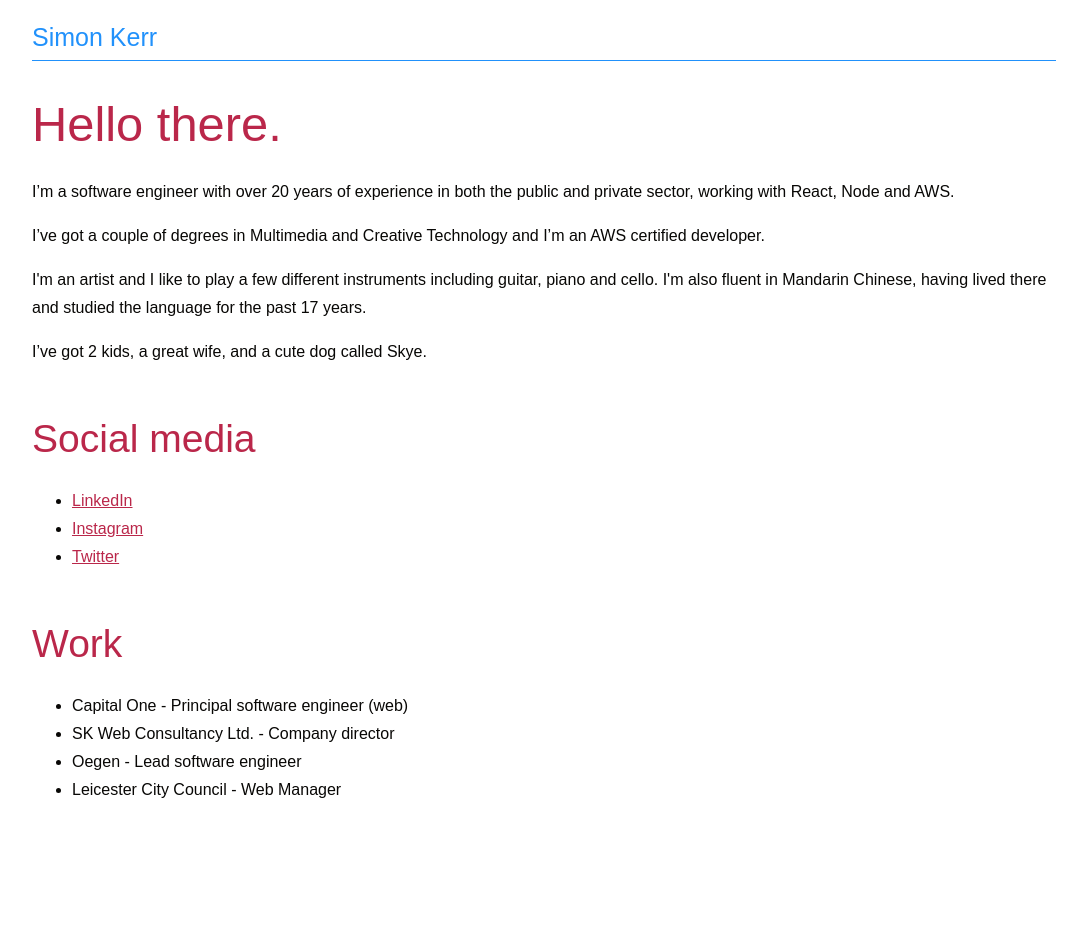
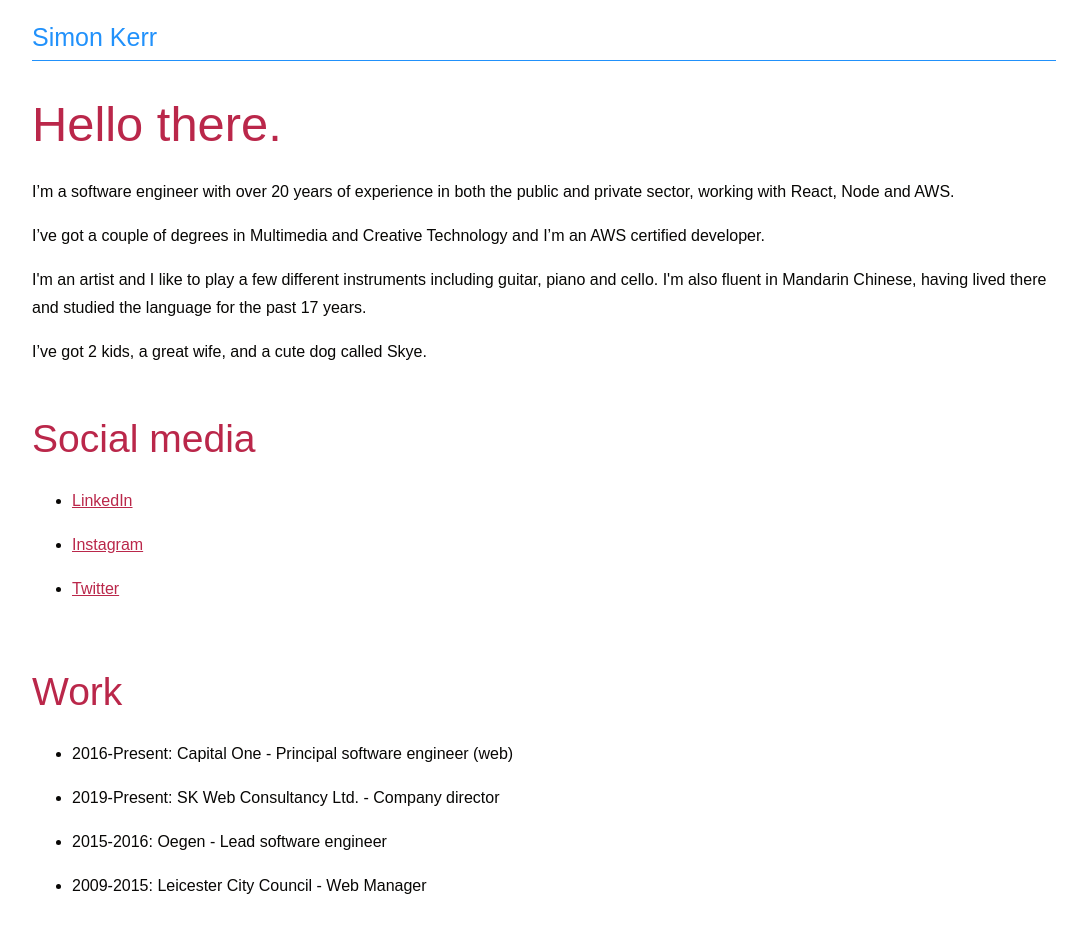
Before and after one commit to simonpkerr/simonpkerr.github.io, a Gatsby site: page / in a window 1280 px wide. Shown: the whole page, without its empty margins (96-1183 px from the left). Before the commit the page ends 836 px from the top, so only its background shows below. Built offline with nearby package versions, Linux system fonts and the light colour scheme; Gatsby itself is replaced by a stand-in of ours; a web font is replaced by a local one.

Commit message:
update content

```diff
--- /dev/null
+++ b/src/components/listItem.js
@@ -0,0 +1,9 @@
+import styled, { css } from "styled-components"
+
+const ListItem = styled.li`
+  ${({ theme: { space } }) => css`
+    padding: 0 0 ${space.small} 0;
+  `}
+`
+
+export default ListItem
--- a/src/pages/index.js
+++ b/src/pages/index.js
@@ -1,6 +1,7 @@
 import React from "react"
 import A from "../components/a"
 import Layout from "../components/layout"
+import ListItem from "../components/listItem"
 import SEO from "../components/seo"
 
 const IndexPage = () => (
@@ -23,31 +24,35 @@ const IndexPage = () => (
     <p>I&rsquo;ve got 2 kids, a great wife, and a cute dog called Skye.</p>
     <h2>Social media</h2>
     <ul>
-      <li>
+      <ListItem>
         <A
           href="https://www.linkedin.com/in/simon-kerr-06a53a25/"
           target="_blank"
         >
           LinkedIn
         </A>
-      </li>
-      <li>
+      </ListItem>
+      <ListItem>
         <A href="https://www.instagram.com/simonpkerr" target="_blank">
           Instagram
         </A>
-      </li>
-      <li>
+      </ListItem>
+      <ListItem>
         <A href="https://twitter.com/simon_p_kerr" target="_blank">
           Twitter
         </A>
-      </li>
+      </ListItem>
     </ul>
     <h2>Work</h2>
     <ul>
-      <li>Capital One - Principal software engineer (web)</li>
-      <li>SK Web Consultancy Ltd. - Company director</li>
-      <li>Oegen - Lead software engineer</li>
-      <li>Leicester City Council - Web Manager</li>
+      <ListItem>
+        2016-Present: Capital One - Principal software engineer (web)
+      </ListItem>
+      <ListItem>
+        2019-Present: SK Web Consultancy Ltd. - Company director
+      </ListItem>
+      <ListItem>2015-2016: Oegen - Lead software engineer</ListItem>
+      <ListItem>2009-2015: Leicester City Council - Web Manager</ListItem>
     </ul>
   </Layout>
 )
```
